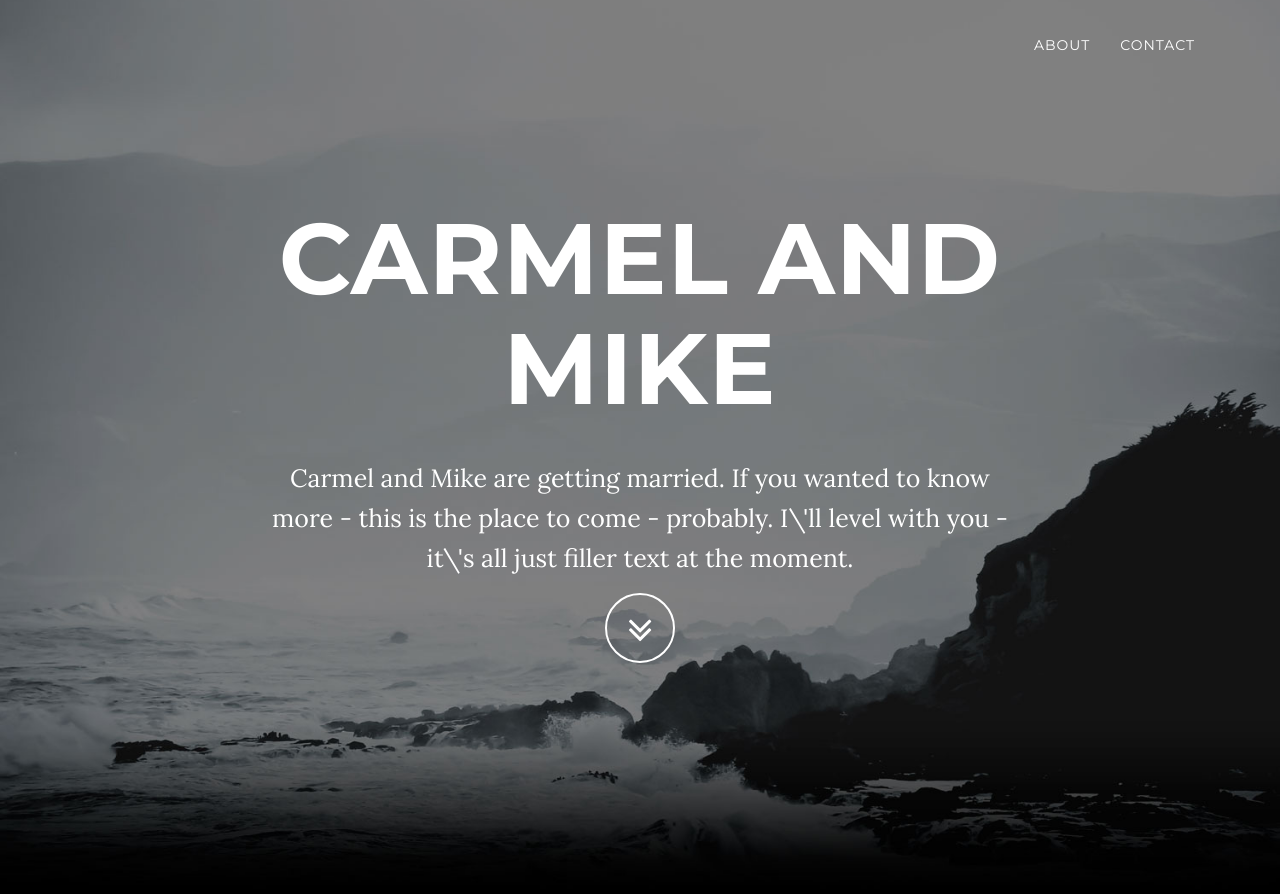
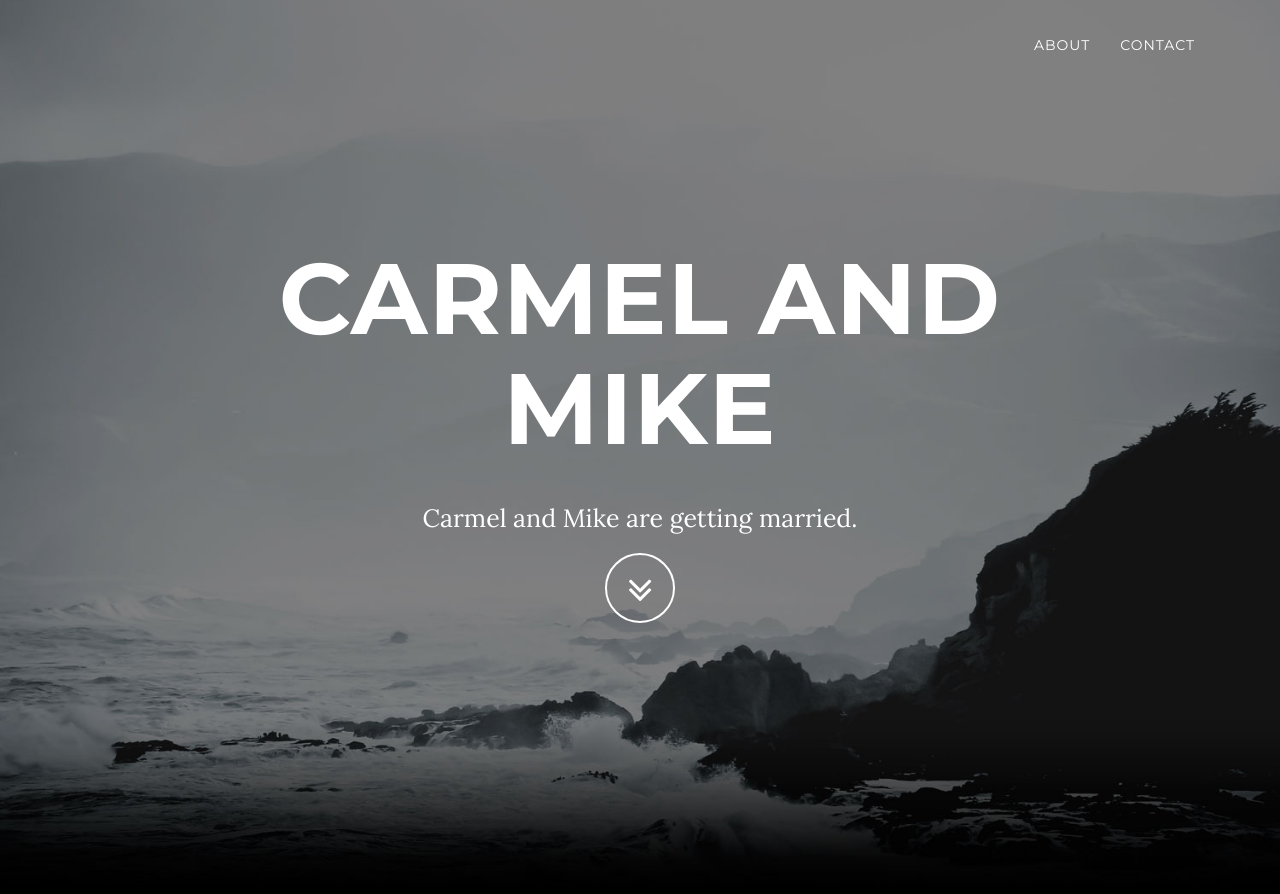
Before and after one commit to carmelandmike/carmelandmike.github.io, a Jekyll site: the page built from index.html, in a window 1280 px wide and 900 px high. Shown: the top 894 px of the window. Built offline with Jekyll 4.4.1, drawn with Linux system fonts in a browser that asks for light colours.

Commit message:
Update _config.yml

```diff
--- a/_config.yml
+++ b/_config.yml
@@ -2,7 +2,7 @@
 title: Carmel and Mike
 email: hel&#108;o&#64;&#99;&#109;&#46;a&#110;d&#46;mk
 url: cm.and.mk
-description: Carmel and Mike are getting married. If you wanted to know more - this is the place to come - probably. I\'ll level with you - it\'s all just filler text at the moment.
+description: Carmel and Mike are getting married.
 
 # Color settings (hex-codes without the leading hash-tag)
 color:
```
